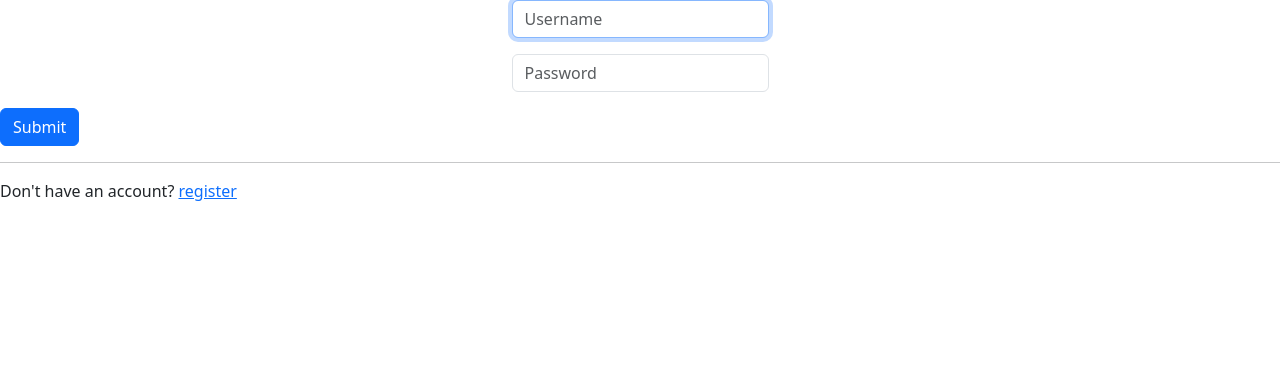
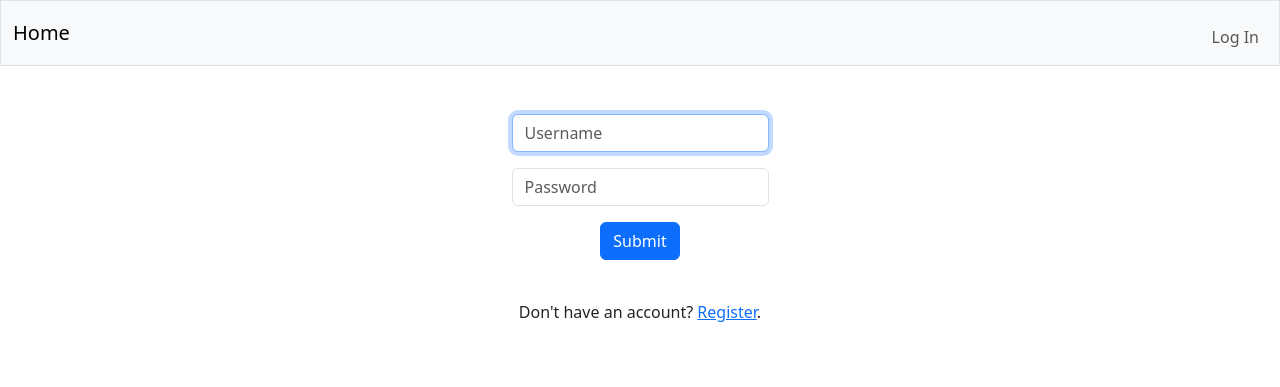
Before and after one commit to PythonDot64/Bookstore, a Flask app: page /login in a window 1280 px wide. Shown: the top 387 px of the page. Run offline with Flask 3, Linux system fonts and the light colour scheme; some libraries are stand-ins or nearby versions.

Commit message:
version 0.2

```diff
--- a/app.py
+++ b/app.py
@@ -1,5 +1,6 @@
 from cs50 import SQL
 
+from darkdetect import isDark
 from flask import Flask, request, render_template, session, redirect, Response
 from flask_session import Session
 
@@ -29,6 +30,9 @@ def after_request(response):
 @app.route("/")
 @login_required
 def index() -> tuple[str, int] | str:
+    if "GET" == request.method:
+        return render_template("index.html")
+
     return render_template("index.html")
 
 
@@ -47,7 +51,10 @@ def login() -> tuple[str, int] | Response:
     if not password:
         return apology("Missing password")
 
-    user = db.execute("SELECT id, password FROM user WHERE username=?")
+    user = db.execute("SELECT id, password FROM user WHERE username=?", username)
+
+    if len(user) < 1:
+        return apology("User not does not exist")
 
     if not check_password_hash(user[0]["password"], password):
         return apology("Incorrect password")
@@ -55,6 +62,7 @@ def login() -> tuple[str, int] | Response:
     session["user_id"] = user[0]["id"]
 
     return redirect('/')
+
 
 @app.route("/register", methods=["GET", "POST"])
 def register() -> tuple[str, int] | Response:
@@ -87,6 +95,7 @@ def register() -> tuple[str, int] | Response:
     return redirect("/")
 
 
+@app.route('/logout')
 def logout() -> tuple[str, int] | Response:
     session.clear()
     return redirect("/login")
--- a/templates/layout.html
+++ b/templates/layout.html
@@ -16,7 +16,32 @@
         <title>Bookstore: {% block title %}{% endblock %}</title>
     </head>
     <body>
-        {% block main %}{% endblock %}
+        <!--Navbar from pset10 finance-->
+        <nav class="bg-light border navbar navbar-expand-md navbar-light">
+            <div class="container-fluid">
+                <a class="navbar-brand" href="/">Home</a>
+                <button aria-controls="navbar" aria-expanded="false" aria-label="Toggle navigation" class="navbar-toggler" data-bs-target="#navbar" data-bs-toggle="collapse" type="button">
+                    <span class="navbar-toggler-icon"></span>
+                </button>
+                <div class="collapse navbar-collapse" id="navbar">
+                    {% if session["user_id"] %}
+                        <ul class="navbar-nav me-auto mt-2">
+                            <li class="nav-item"><a class="nav-link" href="#">TODO</a></li>
+                        </ul>
+                        <ul class="navbar-nav ms-auto mt-2">
+                            <li class="nav-item"><a class="nav-link" href="/logout">Log Out</a></li>
+                        </ul>
+                    {% else %}
+                        <ul class="navbar-nav ms-auto mt-2">
+                            <li class="nav-item"><a class="nav-link" href="/login">Log In</a></li>
+                        </ul>
+                    {% endif %}
+                </div>
+            </div>
+        </nav>
+        <div class="container py-5 text-center">
+            {% block main %}{% endblock %}
+        </div>
     </body>
 
 </html>
--- a/templates/login.html
+++ b/templates/login.html
@@ -10,8 +10,10 @@
         <div class="mb-3">
             <input autocomplete="off" autofocus class="form-control mx-auto w-auto" placeholder="Password" name="password" type="password">
         </div>
-        <button class="btn btn-primary" type="submit">Submit</button>
+        <div class="mb-3">
+            <button class="btn btn-primary" type="submit">Submit</button>
+        </div>
     </form>
-    <hr>
-    <p>Don't have an account? <a href="/register">register</a></p>
+    <br>
+    <p>Don't have an account? <a href="/register" class="no line">Register</a>.</p>
 {% endblock %}
--- a/templates/style.css
+++ b/templates/style.css
@@ -0,0 +1,3 @@
+a .noline {
+    text-decoration: none;
+}
```
